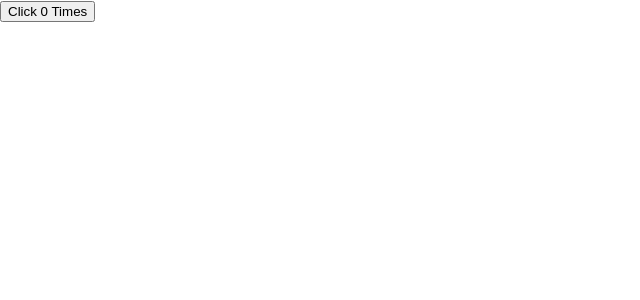
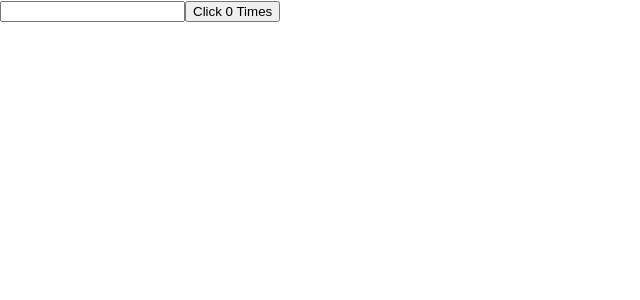
Before and after one commit to Divy97/React-Learing, a React (Create React App) app: page / in a window 1280 px wide. Shown: the top 300 px of the page, without its empty margins (0-640 px from the left). Built offline with nearby package versions, Linux system fonts and the light colour scheme.

Commit message:
UseEffect Dependency is Done

```diff
--- a/src/Components/UseEffect/HookEffCounter.js
+++ b/src/Components/UseEffect/HookEffCounter.js
@@ -3,12 +3,15 @@
 const HookEffCounter = () => {
 
     const [ count, setCount] = useState(0);
+    const [name, setName] = useState('');
 
     useEffect(() => {
+        console.log('updating');
         document.title = `You Clicked ${count} times`
-    })
+    }, [count])
     return(
         <div>
+            <input type="text" value={name} onChange={e => setName(e.target.value)}/>
             <button onClick={() => setCount(prevValue => prevValue + 1)}>Click {count} Times</button>
         </div>
     )
```
